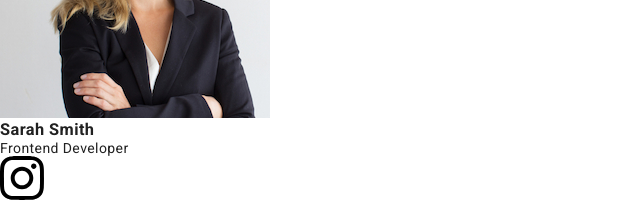
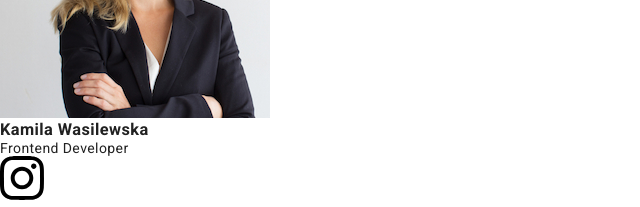
Before and after one commit to BartoszWasilewicz/goit-markup-hw-07, a plain HTML site: page index.html in a window 1280 px wide. Shown: the part 2400-2607 px from the top of the page, 0-640 px from the left. Drawn offline with Linux system fonts and the light colour scheme.

Commit message:
Update index.html

```diff
--- a/index.html
+++ b/index.html
@@ -168,7 +168,7 @@
                 </ul>
                 <li class="crewmember"><img src="./images/imgC.jpg" alt="woman with blonde hair and glasses"
                     width="270" height="260">
-                <h3 class="section_crewmember">Sarah Smith</h3><p class="section_crewmember_desctription">Frontend Developer</p>
+                <h3 class="section_crewmember">Kamila Wasilewska</h3><p class="section_crewmember_desctription">Frontend Developer</p>
                 <ul class="crewmember_icons">
                     <li>
                         <a href="#" class="crewmember_social">
```
